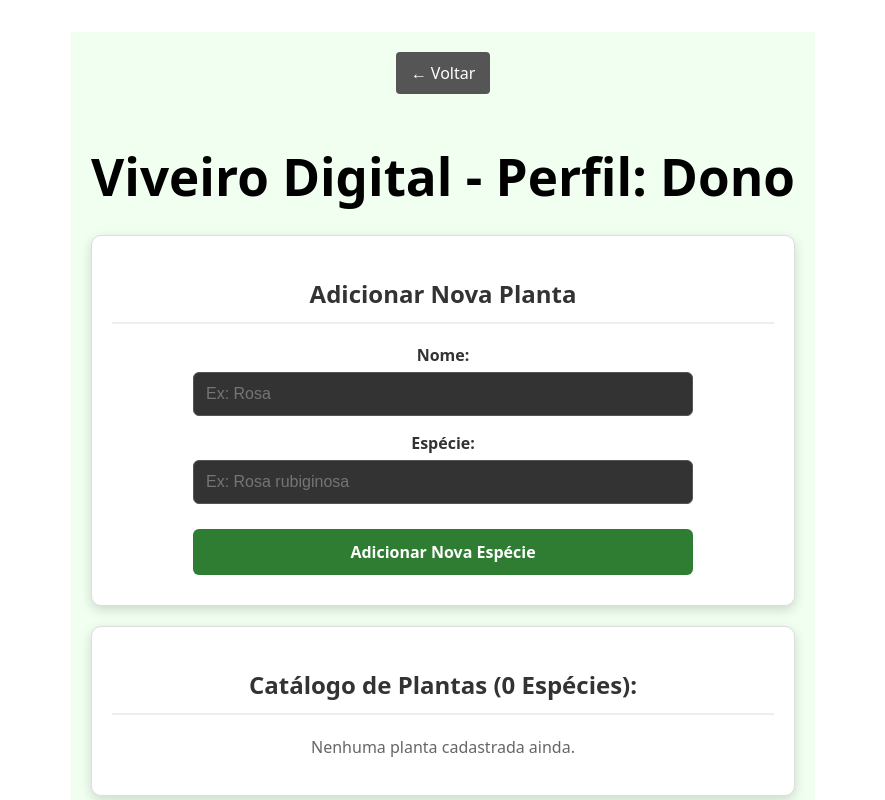
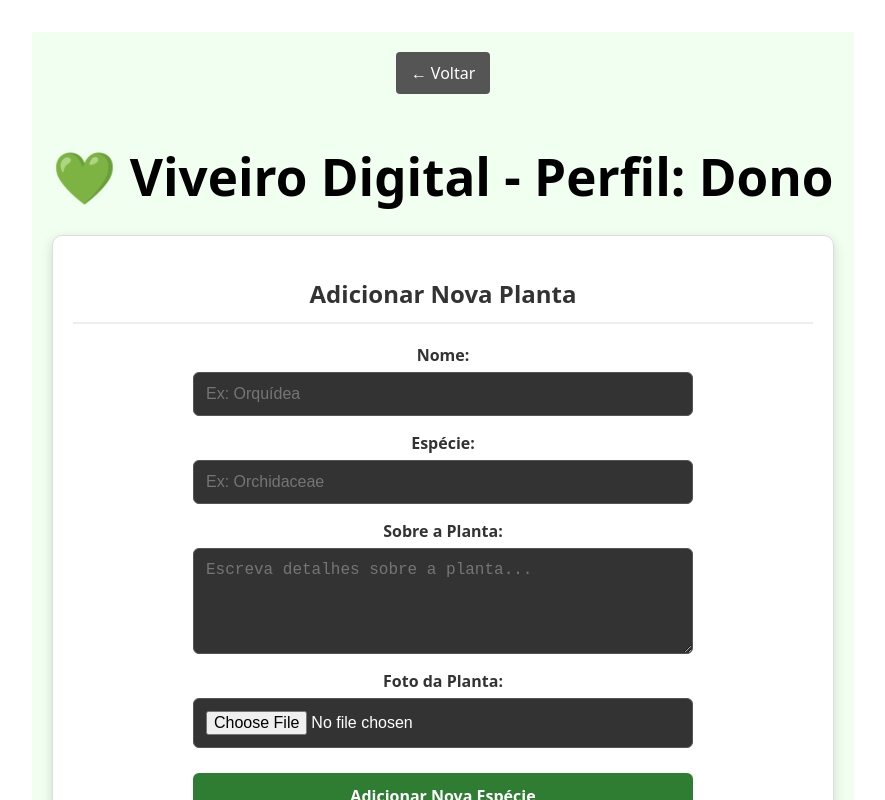
Before and after one commit to leonardotomasini/viveiro_react, a React (Vite) app: page / in a window 1280 px wide. Both pictures are taken after a click on the button "Sou o Viveirista (Dono)". Shown: the top 800 px of the page, without its empty margins (197-1082 px from the left). Built offline with nearby package versions, Linux system fonts and the light colour scheme.

Commit message:
novas alterações

```diff
--- a/src/componentes/container/PlantManager.jsx
+++ b/src/componentes/container/PlantManager.jsx
@@ -1,5 +1,5 @@
 // src/componentes/container/PlantManager.jsx
-import React, { useState } from 'react';
+import React, { useState, useEffect } from 'react';
 import PlantCard from '../presentation/PlantCard';
 import AddPlantForm from '../presentation/AddPlantForm';
 import CardWrapper from '../presentation/CardWrapper';
@@ -8,20 +8,39 @@ const PlantManager = ({ profile }) => {
 
   const isDono = profile === 'Dono';
 
-  // ESTADO INICIAL VAZIO
-  const [plantas, setPlantas] = useState([]);
+  const [plantas, setPlantas] = useState(() => {
+    const savedPlants = localStorage.getItem('meuViveiroDigital');
+    return savedPlants ? JSON.parse(savedPlants) : [];
+  });
 
-  // Lógica de ADIÇÃO
-  const handleAddPlant = (nome, especie) => {
+  useEffect(() => {
+    localStorage.setItem('meuViveiroDigital', JSON.stringify(plantas));
+  }, [plantas]);
+
+  // ADICIONAR (Agora com 'sobre')
+  const handleAddPlant = (nome, especie, foto, sobre) => {
     const newPlant = {
       id: Date.now(),
       nome,
-      especie
+      especie,
+      foto,
+      sobre
     };
     setPlantas([...plantas, newPlant]);
   };
 
-  // Função para voltar
+  // NOVO: DELETAR
+  const handleDeletePlant = (id) => {
+    if (window.confirm('Tem certeza que deseja excluir esta planta?')) {
+      setPlantas(plantas.filter(p => p.id !== id));
+    }
+  };
+
+  // NOVO: EDITAR
+  const handleEditPlant = (id, novosDados) => {
+    setPlantas(plantas.map(p => p.id === id ? { ...p, ...novosDados } : p));
+  };
+
   const handleGoBack = () => {
     window.location.reload();
   };
@@ -33,27 +52,32 @@ const PlantManager = ({ profile }) => {
         ← Voltar
       </button>
 
-      {/* CORRIGIDO: Cor do título preta para leitura */}
       <h1 style={{ color: '#000', textAlign: 'center', marginBottom: '30px' }}>
-         Viveiro Digital - Perfil: {profile}
+        💚 Viveiro Digital - Perfil: {profile}
       </h1>
 
-      {/* Se for DONO, mostra o formulário */}
       {isDono && (
         <CardWrapper title="Adicionar Nova Planta">
           <AddPlantForm onAddPlant={handleAddPlant} />
         </CardWrapper>
       )}
 
-      {/* Lista de Plantas */}
       <CardWrapper title={`Catálogo de Plantas (${plantas.length} Espécies):`}>
         {plantas.length === 0 && <p style={{textAlign: 'center', color: '#666'}}>Nenhuma planta cadastrada ainda.</p>}
 
         {plantas.map(planta => (
           <PlantCard
             key={planta.id}
+            // Passamos todos os dados da planta
+            id={planta.id}
             nome={planta.nome}
             especie={planta.especie}
+            foto={planta.foto}
+            sobre={planta.sobre}
+            // Passamos permissão e funções de ação
+            isDono={isDono}
+            onDelete={handleDeletePlant}
+            onEdit={handleEditPlant}
           />
         ))}
       </CardWrapper>
--- a/src/componentes/presentation/AddPlantForm.jsx
+++ b/src/componentes/presentation/AddPlantForm.jsx
@@ -4,23 +4,41 @@ import React, { useState } from 'react';
 const AddPlantForm = ({ onAddPlant }) => {
   const [nome, setNome] = useState('');
   const [especie, setEspecie] = useState('');
+  const [sobre, setSobre] = useState(''); // NOVO: Descrição
+  const [foto, setFoto] = useState('');
 
   const handleSubmit = (e) => {
     e.preventDefault();
     if (!nome || !especie) return;
 
-    onAddPlant(nome, especie);
+    // Envia todos os dados, incluindo a descrição
+    onAddPlant(nome, especie, foto, sobre);
+
+    // Limpa tudo
     setNome('');
     setEspecie('');
+    setSobre('');
+    setFoto('');
+    document.getElementById('fileInput').value = "";
   };
 
-  // Estilo para os inputs: Fundo ESCURO e Letra BRANCA
+  const handleFileChange = (e) => {
+    const file = e.target.files[0];
+    if (file) {
+      const reader = new FileReader();
+      reader.onloadend = () => {
+        setFoto(reader.result);
+      };
+      reader.readAsDataURL(file);
+    }
+  };
+
   const inputStyle = {
     padding: '12px',
     borderRadius: '6px',
     border: '1px solid #555',
-    backgroundColor: '#333', // Fundo escuro
-    color: '#ffffff',        // Letra branca (digitada)
+    backgroundColor: '#333',
+    color: '#ffffff',
     fontSize: '16px',
     outline: 'none'
   };
@@ -30,30 +48,34 @@ const AddPlantForm = ({ onAddPlant }) => {
 
       <div style={{ display: 'flex', flexDirection: 'column' }}>
         <label style={{ color: '#333', marginBottom: '5px', fontWeight: 'bold' }}>Nome:</label>
-        <input
-          type="text"
-          placeholder="Ex: Rosa"
-          value={nome}
-          onChange={(e) => setNome(e.target.value)}
-          style={inputStyle}
+        <input type="text" placeholder="Ex: Orquídea" value={nome} onChange={(e) => setNome(e.target.value)} style={inputStyle} />
+      </div>
+
+      <div style={{ display: 'flex', flexDirection: 'column' }}>
+        <label style={{ color: '#333', marginBottom: '5px', fontWeight: 'bold' }}>Espécie:</label>
+        <input type="text" placeholder="Ex: Orchidaceae" value={especie} onChange={(e) => setEspecie(e.target.value)} style={inputStyle} />
+      </div>
+
+      {/* NOVO CAMPO SOBRE */}
+      <div style={{ display: 'flex', flexDirection: 'column' }}>
+        <label style={{ color: '#333', marginBottom: '5px', fontWeight: 'bold' }}>Sobre a Planta:</label>
+        <textarea
+          placeholder="Escreva detalhes sobre a planta..."
+          value={sobre}
+          onChange={(e) => setSobre(e.target.value)}
+          style={{...inputStyle, height: '80px', resize: 'vertical'}}
         />
       </div>
 
       <div style={{ display: 'flex', flexDirection: 'column' }}>
-        <label style={{ color: '#333', marginBottom: '5px', fontWeight: 'bold' }}>Espécie:</label>
-        <input
-          type="text"
-          placeholder="Ex: Rosa rubiginosa"
-          value={especie}
-          onChange={(e) => setEspecie(e.target.value)}
-          style={inputStyle}
-        />
+        <label style={{ color: '#333', marginBottom: '5px', fontWeight: 'bold' }}>Foto da Planta:</label>
+        <input id="fileInput" type="file" accept="image/*" onChange={handleFileChange} style={{...inputStyle, cursor: 'pointer'}} />
+        {foto && (
+            <img src={foto} alt="Preview" style={{ width: '100px', height: '100px', objectFit: 'cover', marginTop: '10px', borderRadius: '4px', border: '1px solid #ccc' }} />
+        )}
       </div>
 
-      <button
-        type="submit"
-        style={{ padding: '12px', background: '#2e7d32', color: 'white', border: 'none', cursor: 'pointer', borderRadius: '6px', fontSize: '16px', fontWeight: 'bold', marginTop: '10px' }}
-      >
+      <button type="submit" style={{ padding: '12px', background: '#2e7d32', color: 'white', border: 'none', cursor: 'pointer', borderRadius: '6px', fontSize: '16px', fontWeight: 'bold', marginTop: '10px' }}>
         Adicionar Nova Espécie
       </button>
 
--- a/src/componentes/presentation/PlantCard.jsx
+++ b/src/componentes/presentation/PlantCard.jsx
@@ -1,23 +1,101 @@
 // src/componentes/presentation/PlantCard.jsx
-import React from 'react';
+import React, { useState } from 'react';
 
-// Agora o card é simples: só recebe Nome e Espécie
-const PlantCard = ({ nome, especie }) => {
+const PlantCard = ({ id, nome, especie, foto, sobre, isDono, onDelete, onEdit }) => {
 
+  // Estados locais para controle visual
+  const [isEditing, setIsEditing] = useState(false);
+  const [isModalOpen, setIsModalOpen] = useState(false);
+
+  // Estados temporários para edição
+  const [editNome, setEditNome] = useState(nome);
+  const [editEspecie, setEditEspecie] = useState(especie);
+  const [editSobre, setEditSobre] = useState(sobre);
+
+  // Salvar edição
+  const handleSave = () => {
+    onEdit(id, { nome: editNome, especie: editEspecie, sobre: editSobre });
+    setIsEditing(false);
+  };
+
+  // Estilos
   const cardStyle = {
-    padding: '15px',
-    margin: '10px 0',
-    border: '1px solid #ddd', // Borda cinza simples
-    borderRadius: '8px',
-    backgroundColor: 'white', // Fundo branco limpo
-    boxShadow: '0 2px 4px rgba(0,0,0,0.05)'
+    padding: '15px', margin: '10px 0', border: '1px solid #ddd',
+    borderRadius: '8px', backgroundColor: 'white',
+    boxShadow: '0 2px 4px rgba(0,0,0,0.05)',
+    display: 'flex', flexDirection: 'column', gap: '10px'
+  };
+
+  const imgStyle = {
+    width: '100%', height: '200px', objectFit: 'cover',
+    borderRadius: '4px', cursor: 'pointer', border: '1px solid #eee'
   };
 
   return (
-    <div style={cardStyle}>
-      <h4 style={{ margin: '0 0 5px 0', color: '#333' }}>{nome}</h4>
-      <p style={{ margin: '0', color: '#666', fontStyle: 'italic' }}>Espécie: {especie}</p>
-    </div>
+    <>
+      <div style={cardStyle}>
+        {/* FOTO (Clicável) */}
+        {foto && (
+           <img
+             src={foto}
+             alt={nome}
+             style={imgStyle}
+             onClick={() => setIsModalOpen(true)} // Abre o modal
+             title="Clique para ampliar"
+           />
+        )}
+
+        {/* MODO DE EDIÇÃO OU VISUALIZAÇÃO */}
+        {isEditing ? (
+            <div style={{ display: 'flex', flexDirection: 'column', gap: '5px' }}>
+                <input type="text" value={editNome} onChange={e => setEditNome(e.target.value)} style={{padding: '5px'}} />
+                <input type="text" value={editEspecie} onChange={e => setEditEspecie(e.target.value)} style={{padding: '5px'}} />
+                <textarea value={editSobre} onChange={e => setEditSobre(e.target.value)} style={{padding: '5px', height: '60px'}} />
+                <div style={{display: 'flex', gap: '10px', marginTop: '5px'}}>
+                    <button onClick={handleSave} style={{background: '#4CAF50', color: 'white', border:'none', padding:'5px 10px', cursor:'pointer', borderRadius:'4px'}}>Salvar</button>
+                    <button onClick={() => setIsEditing(false)} style={{background: '#ccc', border:'none', padding:'5px 10px', cursor:'pointer', borderRadius:'4px'}}>Cancelar</button>
+                </div>
+            </div>
+        ) : (
+            <div>
+                <h3 style={{ margin: '0', color: '#333' }}>{nome}</h3>
+                <p style={{ margin: '5px 0', color: '#666', fontStyle: 'italic' }}>{especie}</p>
+                {sobre && <p style={{ margin: '10px 0', color: '#444', fontSize: '0.95rem', lineHeight: '1.4' }}>{sobre}</p>}
+            </div>
+        )}
+
+        {/* BOTÕES DE AÇÃO (Só para o Dono e se não estiver editando) */}
+        {isDono && !isEditing && (
+            <div style={{ display: 'flex', gap: '10px', marginTop: '10px', borderTop: '1px solid #eee', paddingTop: '10px' }}>
+                <button onClick={() => setIsEditing(true)} style={{ background: '#FFC107', border: 'none', padding: '8px 12px', cursor: 'pointer', borderRadius: '4px', fontWeight: 'bold', color: '#333' }}>
+                    Editar
+                </button>
+                <button onClick={() => onDelete(id)} style={{ background: '#F44336', color: 'white', border: 'none', padding: '8px 12px', cursor: 'pointer', borderRadius: '4px', fontWeight: 'bold' }}>
+                    Excluir
+                </button>
+            </div>
+        )}
+      </div>
+
+      {/* MODAL DE IMAGEM (Tela Cheia) */}
+      {isModalOpen && (
+        <div
+            onClick={() => setIsModalOpen(false)} // Fecha ao clicar fora
+            style={{
+                position: 'fixed', top: 0, left: 0, width: '100%', height: '100%',
+                backgroundColor: 'rgba(0,0,0,0.8)', zIndex: 1000,
+                display: 'flex', alignItems: 'center', justifyContent: 'center'
+            }}
+        >
+            <img
+                src={foto}
+                alt="Zoom"
+                style={{ maxWidth: '90%', maxHeight: '90%', borderRadius: '8px', boxShadow: '0 0 20px rgba(255,255,255,0.2)' }}
+            />
+            <span style={{ position: 'absolute', top: '20px', right: '30px', color: 'white', fontSize: '30px', cursor: 'pointer' }}>&times;</span>
+        </div>
+      )}
+    </>
   );
 };
 
```
